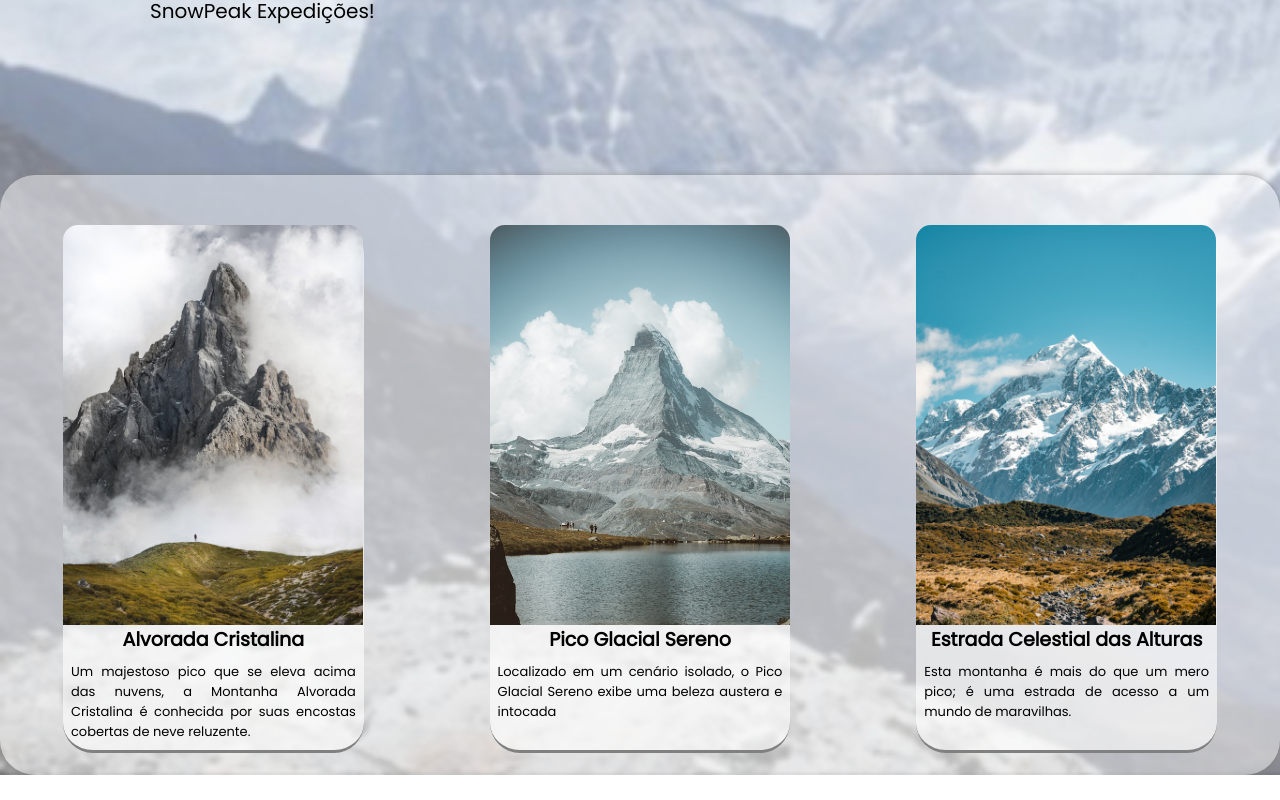
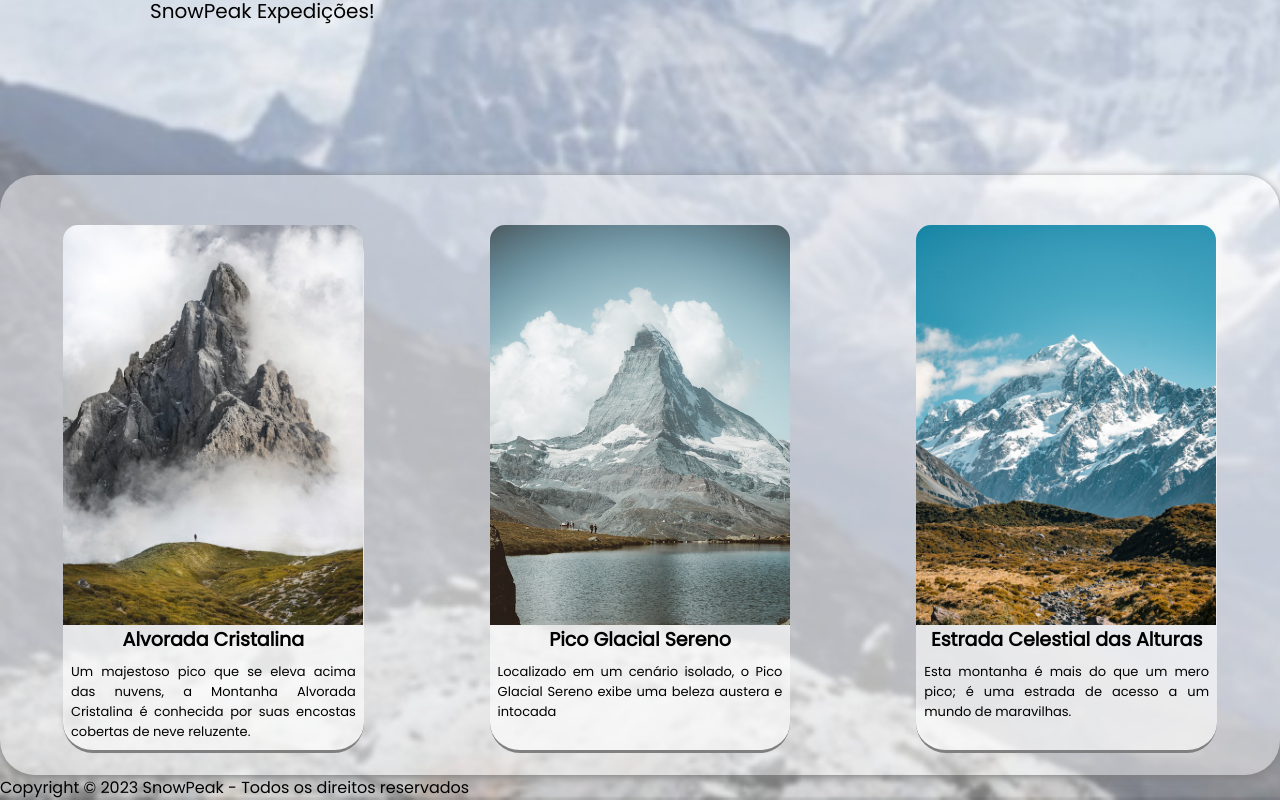
Before and after one commit to EnricoBrasil/projetoGit, a plain HTML site: page index.html in a window 1280 px wide. Shown: the part 1511-2311 px from the top of the page. Before the commit the page ends 2286 px from the top, so only its background shows below. Drawn offline with Linux system fonts and the light colour scheme; a script that the page names is missing; a web font is replaced by a local one.

Commit message:
feat: html footer

```diff
--- a/index.html
+++ b/index.html
@@ -84,9 +84,14 @@
 
         </section>
         <!-- FIM NOSSAS TRILHAS -->
+    </main>
 
 
-    </main>
+    <footer>
+        <div>
+            <p>Copyright © 2023 SnowPeak - Todos os direitos reservados</p>
+        </div>
+    </footer>
 
 </body>
 </html>
```
